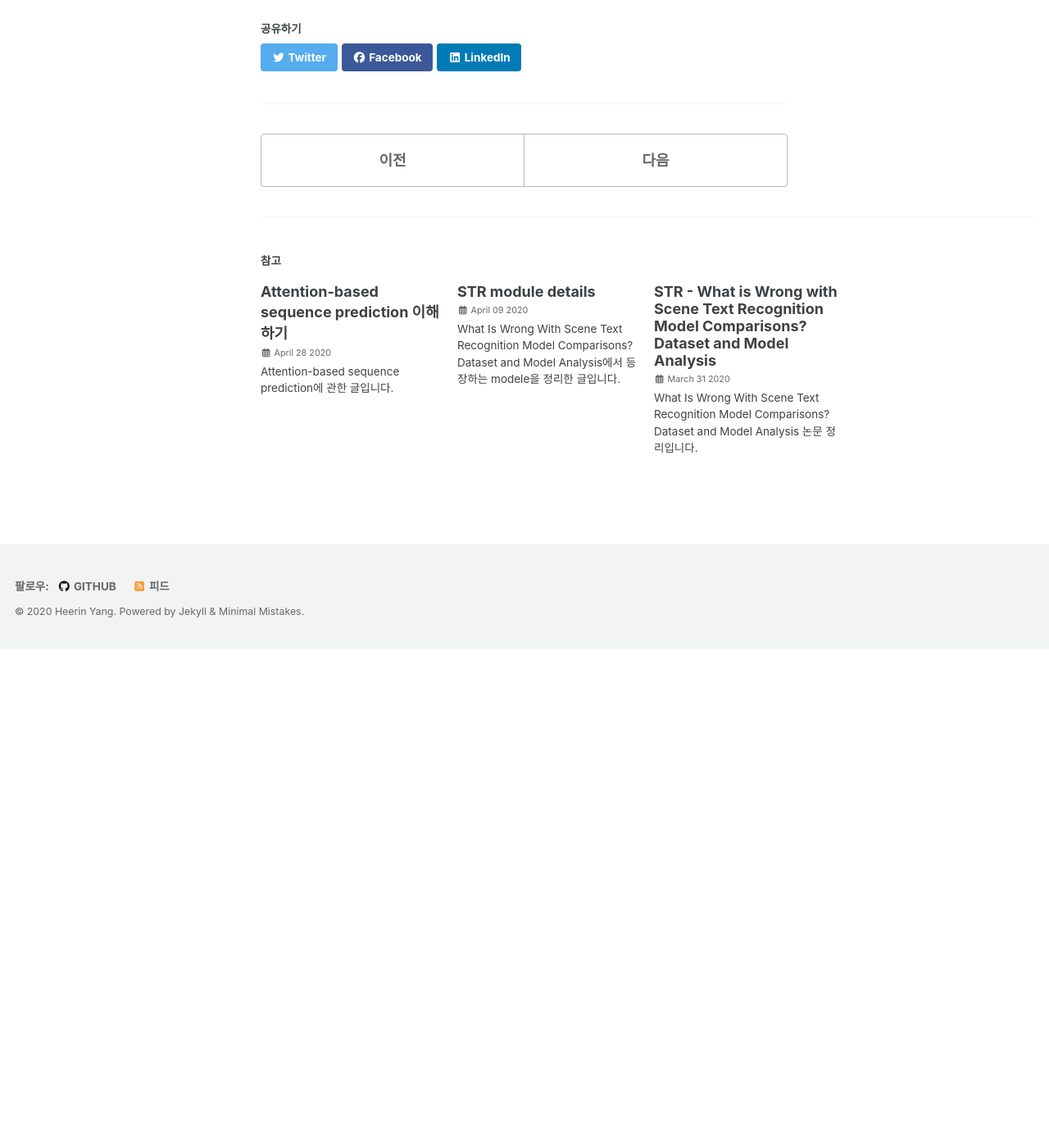
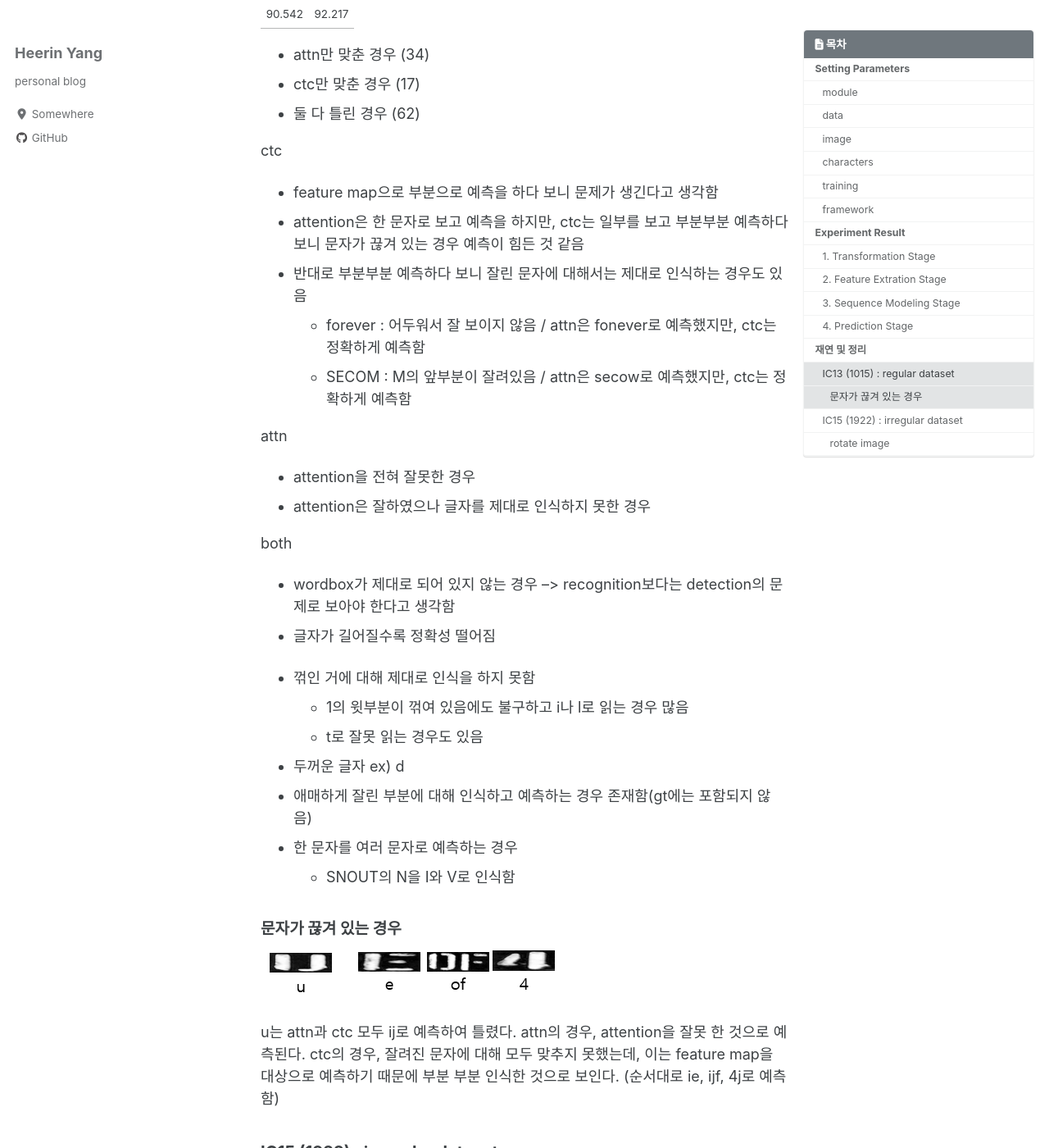
Before and after one commit to hryang06/hryang06.github.io, a Jekyll site: the page built from _posts/2020-04-24-STR-analysis.md, in a window 1280 px wide and 1400 px high, scrolled down 5646 px. Shown: the whole window at 82% size. Built offline with Jekyll 4.4.1, drawn with Linux system fonts in a browser that asks for light colours; cached includes are drawn as plain includes; nearby versions of some CDN libraries; before the commit the page ends 6437 px from its top, so only the background shows below that; some of the changed text lies outside the part shown.

Commit message:
Add str analysis

```diff
--- a/_posts/2020-04-24-STR-analysis.md
+++ b/_posts/2020-04-24-STR-analysis.md
@@ -128,3 +128,85 @@ Attn은 CTC에 비해 정확도를 높이려고 할 때 시간이 오래 걸린
 ![Pred Accuracy](/assets/images/post/str/predictionAccuracy.PNG)
 
 - 각 dataset마다 10개 이미지(gray scale)와 함께 label과 prediction을 확인하였다.
+
+- 각 dataset의 결과를 csv파일로 저장하여 FALSE인 경우에 대해 확인하였다.
+
+### IC13 (1015) : regular dataset
+
+CTC | Attn
+----|-----
+90.542 | 92.217
+
+- attn만 맞춘 경우 (34)
+- ctc만 맞춘 경우 (17)
+- 둘 다 틀린 경우 (62)
+
+ctc
+- feature map으로 부분으로 예측을 하다 보니 문제가 생긴다고 생각함
+- attention은 한 문자로 보고 예측을 하지만, ctc는 일부를 보고 부분부분 예측하다 보니 문자가 끊겨 있는 경우 예측이 힘든 것 같음
+- 반대로 부분부분 예측하다 보니 잘린 문자에 대해서는 제대로 인식하는 경우도 있음
+    - forever : 어두워서 잘 보이지 않음 / attn은 fonever로 예측했지만, ctc는 정확하게 예측함
+    - SECOM : M의 앞부분이 잘려있음 / attn은 secow로 예측했지만, ctc는 정확하게 예측함
+
+attn
+- attention을 전혀 잘못한 경우
+- attention은 잘하였으나 글자를 제대로 인식하지 못한 경우
+
+both
+- wordbox가 제대로 되어 있지 않는 경우 --> recognition보다는 detection의 문제로 보아야 한다고 생각함
+- 글자가 길어질수록 정확성 떨어짐
+
+- 꺾인 거에 대해 제대로 인식을 하지 못함
+    - 1의 윗부분이 꺾여 있음에도 불구하고 i나 l로 읽는 경우 많음
+    - t로 잘못 읽는 경우도 있음
+- 두꺼운 글자 ex) d
+- 애매하게 잘린 부분에 대해 인식하고 예측하는 경우 존재함(gt에는 포함되지 않음)
+- 한 문자를 여러 문자로 예측하는 경우
+    - SNOUT의 N을 I와 V로 인식함
+
+#### 문자가 끊겨 있는 경우
+
+![Sliced](/assets/images/post/str/sliced_character.PNG)
+
+u는 attn과 ctc 모두 ij로 예측하여 틀렸다. attn의 경우, attention을 잘못 한 것으로 예측된다. ctc의 경우, 잘려진 문자에 대해 모두 맞추지 못했는데, 이는 feature map을 대상으로 예측하기 때문에 부분 부분 인식한 것으로 보인다. (순서대로 ie, ijf, 4j로 예측함)
+
+
+### IC15 (1922) : irregular dataset
+
+CTC | Attn
+----|-----
+72.841 | 75.390
+
+- attn만 맞춘 경우 (124)
+- ctc만 맞춘 경우 (75)
+- 둘 다 틀린 경우 (398)
+
+ctc
+- 역시나 feature map으로 부분으로 예측을 하다 보니 문제가 생긴다고 생각함
+    - FairPrice : P를 F로 예측함 (ctc 특성상 왼쪽의 특징부터 확인하면 P와 F를 헷갈릴 수 있음)
+- 한글자를 빼먹는 경우가 많음
+    - citibank -> ctbanck : i를 빼먹음, i처럼 얇은 문자의 경우 종종 빼먹음
+
+attn
+- attention을 잘못하는 경우 -> 문자가 잘 보이지만, 제대로 예측할 수 없음
+![Attn False](/assets/images/post/str/only_attn_false_image.PNG)
+- I와 T를 반대로 예측한 경우
+
+both
+- 애매하게 잘린 부분에 대해 인식하고 예측하는 경우 존재함(gt에는 포함되지 않음)
+- ground truth가 잘못 적힌 이미지
+    - vehicles -> veichles(gt) , oiletries -> oiletreies(gt) , chabuton -> chanbuton(gt)
+- 한 문자를 여러 문자로 예측하는 경우 -> 그나마 attention이 강력함
+    - DARUE의 U를 L과 I로 인식함
+- 특정 문자 구분을 잘 못함
+    - O와 Q와 a와 0
+    - H와 N
+
+
+#### rotate image
+
+- rotate한 이미지가 많다.
+- 일반적으로 attn, ctc 모두 예측하지 못한다. (attention도 못하는 것으로 보임)
+- 현재 str은 수평으로 이루어진 이미지(왼쪽에서 오른쪽으로)만을 예측할 수 있다.
+- rotate 이미지를 예측하려면, transformation에서 rotate를 하여 network에서 학습할 수 있도록 해야 한다.
+- 예측한 결과(대부분 i)를 보면 rotate를 하지 못한 것 같다. (이미지 보이는 대로 예측한 것으로 보임)
```
Also changed, not shown: other parts of _posts/2020-04-24-STR-analysis.md (+1 -1 lines), assets/images/post/str/only_attn_false_image.PNG (added), assets/images/post/str/sliced_character.PNG (added).
